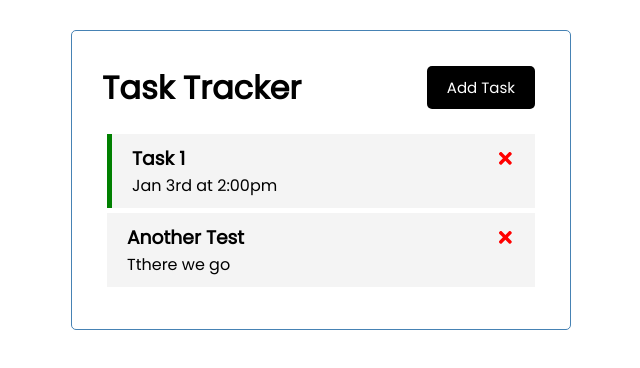
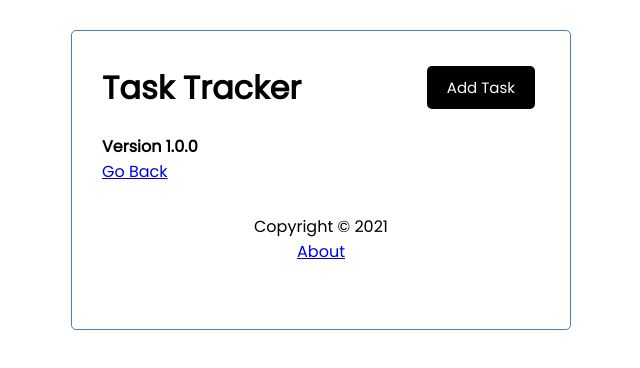
Before and after one commit to ktechhub/react-task-tracker, a React (Create React App) app: page /about in a window 1280 px wide. Shown: the top 368 px of the page, without its empty margins (319-959 px from the left). Built offline with nearby package versions, Linux system fonts and the light colour scheme; data requests are answered from the project's data file.

Commit message:
Did the routing.

```diff
--- a/package.json
+++ b/package.json
@@ -10,6 +10,8 @@
     "react": "^17.0.2",
     "react-dom": "^17.0.2",
     "react-icons": "^4.2.0",
+    "react-router": "^5.2.0",
+    "react-router-dom": "^5.2.0",
     "react-scripts": "4.0.3",
     "web-vitals": "^1.1.2"
   },
--- a/src/App.js
+++ b/src/App.js
@@ -1,7 +1,10 @@
 import { useState, useEffect } from "react"
+import {BrowserRouter as Router, Route} from 'react-router-dom'
 import Header from './components/Header'
+import Footer from './components/Footer'
 import Tasks from './components/Tasks'
 import AddTask from './components/AddTask'
+import About from './components/About'
 
 function App() {
     const [showAddTaskForm, setShowAddTaskForm] = useState(false)
@@ -22,7 +25,6 @@
     const fetchTasks = async () => {
         const res = await fetch('http://localhost:5000/tasks')
         const data = await res.json()
-
         return data
     }
 
@@ -30,7 +32,6 @@
     const fetchTask = async (id) => {
         const res = await fetch(`http://localhost:5000/tasks/${id}`)
         const data = await res.json()
-
         return data
     }
 
@@ -87,11 +88,20 @@
     }
 
     return (
-        <div className="container">
-            <Header onAdd={() => setShowAddTaskForm(!showAddTaskForm)} showAdd={showAddTaskForm}/>
-            {showAddTaskForm && <AddTask onAdd={addTask}/>}
-            {tasks.length > 0 ? <Tasks tasks={tasks} onDelete={deleteTask} onToggle={toggleReminder}/> : 'No Task'}
-        </div>
+        <Router>
+            <div className="container">
+                <Header onAdd={() => setShowAddTaskForm(!showAddTaskForm)} showAdd={showAddTaskForm}/>
+
+                <Route path='/' exact render={(props) => (
+                    <>
+                        {showAddTaskForm && <AddTask onAdd={addTask}/>}
+                        {tasks.length > 0 ? <Tasks tasks={tasks} onDelete={deleteTask} onToggle={toggleReminder}/> : 'No Task'}
+                    </>
+                )}/>
+                <Route path='/about' component={About}/>
+                <Footer />
+            </div>
+        </Router>
     );
 }
 
--- /dev/null
+++ b/src/components/About.js
@@ -0,0 +1,12 @@
+
+
+const About = () => {
+    return (
+        <div>
+            <h4>Version 1.0.0</h4>
+            <a href="/">Go Back</a>
+        </div>
+    )
+}
+
+export default About
--- /dev/null
+++ b/src/components/Footer.js
@@ -0,0 +1,12 @@
+const Footer = () => {
+    return (
+        <footer>
+            <p>
+                Copyright &copy; 2021
+            </p>
+                <a href="/about"> About</a>
+        </footer>
+    )
+}
+
+export default Footer
```
Also changed, not shown: 1 other file (tests, documents, lock files or other folders).
